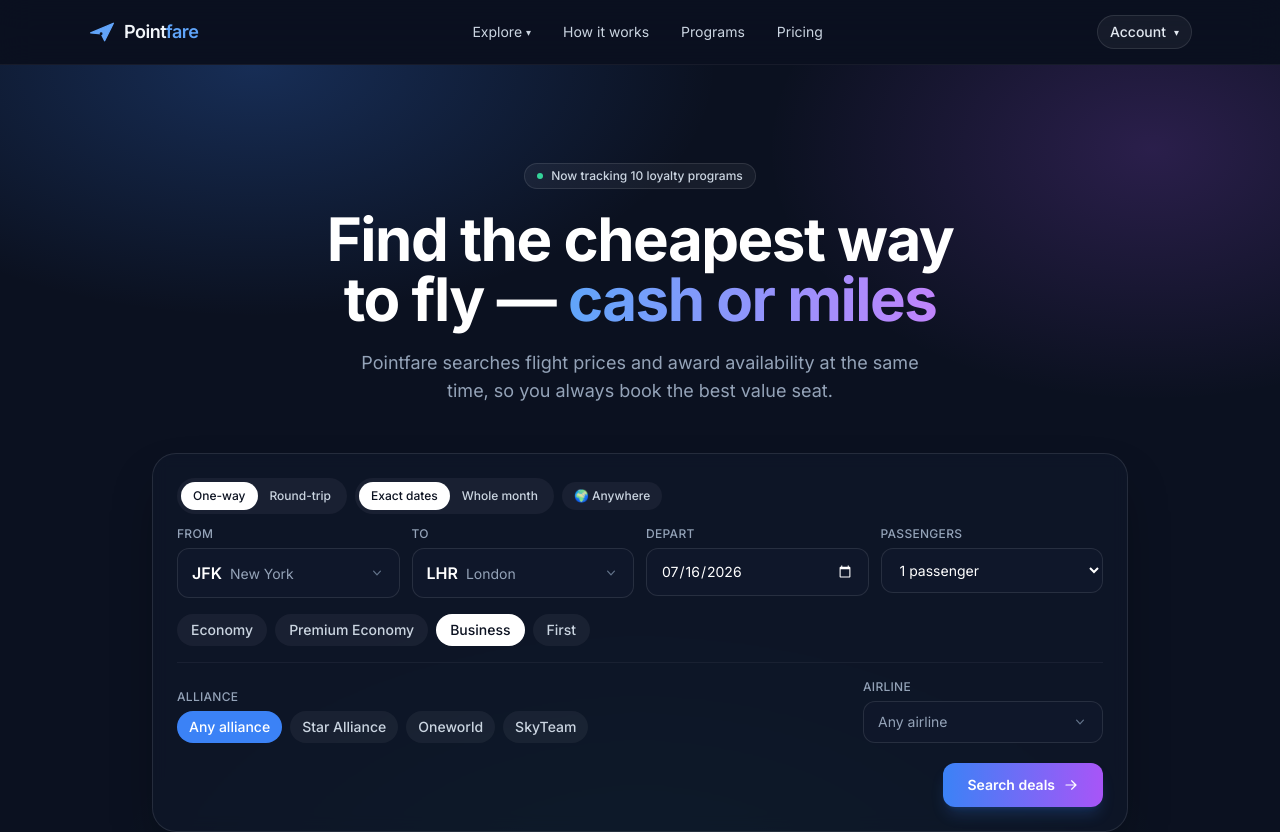
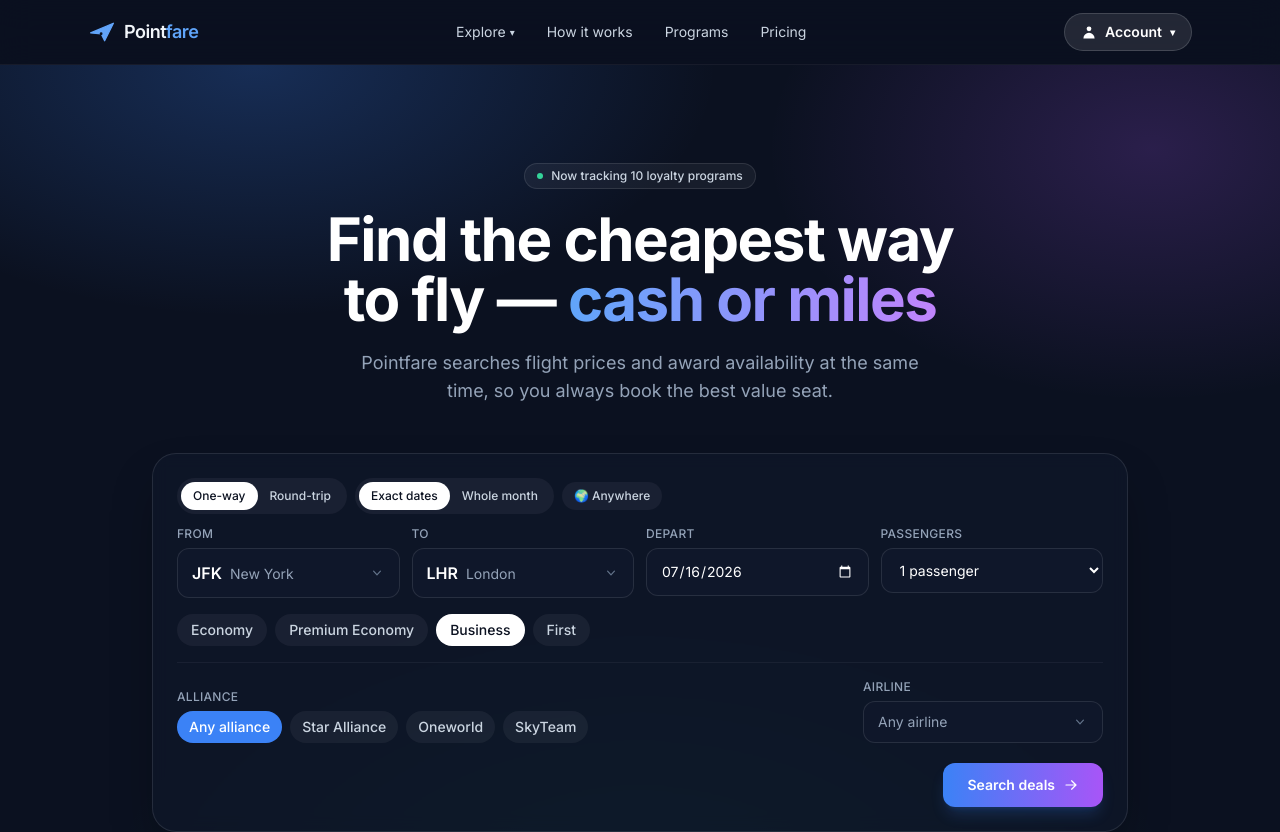
Before and after one commit to deklanphillips/Travel, a Next.js app: page / in a window 1280 px wide. Shown: the top 832 px of the page. Built offline with nearby package versions, Linux system fonts and the light colour scheme.

Commit message:
Make Account button always visible + clearer
Render the Account dropdown trigger regardless of entitlement loading (was
blanked while loading), add a user icon and stronger styling so it's easy
to spot; show 'Loading…' in the plan section until entitlement resolves.

```diff
--- a/src/components/AccountButton.tsx
+++ b/src/components/AccountButton.tsx
@@ -20,15 +20,20 @@ export function AccountButton() {
     return () => document.removeEventListener("mousedown", onDoc);
   }, []);
 
-  if (loading) return <div className="h-9 w-24" />;
-
   return (
     <div ref={ref} className="relative">
       <button
         type="button"
         onClick={() => setOpen((o) => !o)}
-        className="flex items-center gap-2 rounded-full border border-white/10 bg-white/5 px-3 py-1.5 text-sm font-medium text-slate-200 transition hover:bg-white/10"
+        className="flex items-center gap-2 rounded-full border border-white/15 bg-white/10 px-4 py-2 text-sm font-semibold text-white transition hover:bg-white/15"
       >
+        <svg className="h-4 w-4" viewBox="0 0 20 20" fill="currentColor">
+          <path
+            fillRule="evenodd"
+            d="M10 9a3 3 0 100-6 3 3 0 000 6zm-7 9a7 7 0 1114 0H3z"
+            clipRule="evenodd"
+          />
+        </svg>
         {isPro && (
           <span className="rounded bg-brand-500 px-1.5 py-0.5 text-[9px] font-bold uppercase text-white">
             Pro
@@ -61,7 +66,9 @@ export function AccountButton() {
           </div>
 
           <div className="border-t border-white/5 pt-2">
-            {isPro ? (
+            {loading ? (
+              <div className="px-2 py-1.5 text-sm text-slate-500">Loading…</div>
+            ) : isPro ? (
               <>
                 <div className="flex items-center justify-between px-2 py-1 text-sm text-slate-300">
                   <span>Plan</span>
```
